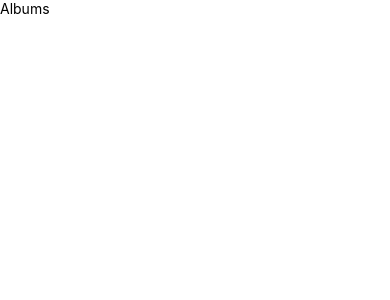
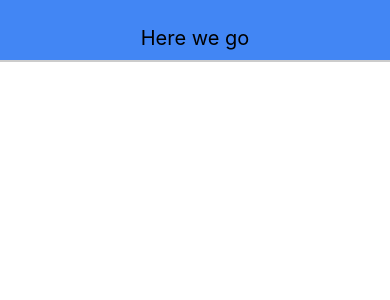
Before and after one commit to tommyeastman/reactNativeUdemy, a React Native app: screen / in a window 390 px wide. Shown: the top 300 px of the page. Built offline with nearby package versions, Linux system fonts and the light colour scheme.

Commit message:
Styled header and used props to make it's displayed text dynamic.

```diff
--- a/App.js
+++ b/App.js
@@ -7,7 +7,7 @@
 export default class App extends React.Component {
   render() {
     return (
-        <Header />
+        <Header headerText={'Here we go'} />
     );
   }
 }
--- a/src/components/header.js
+++ b/src/components/header.js
@@ -1,10 +1,33 @@
 //import libraries for making a component
 import React from 'react';
-import { Text } from 'react-native';
+import { Text, View } from 'react-native';
 
 //define component
-const Header = () => {
-    return <Text>Albums</Text>;
+const Header = (props) => {
+    const { textStyle, viewStyle } = styles;
+    return (
+        <View style={viewStyle}>
+            <Text style={textStyle}>{props.headerText}</Text>
+        </View>
+    );
+};
+
+const styles = {
+    viewStyle: {
+        backgroundColor: '#4286f4',
+        justifyContent: 'center',
+        alignItems: 'center',
+        height: 60,
+        paddingTop: 15,
+        shadowColor: '#000',
+        shadowOffset: { width: 0, height: 2, },
+        shadowOpacity: 0.2,
+        elevation: 2,
+        position: 'relative'
+    },
+    textStyle: {
+        fontSize: 20
+    }
 };
 
 //make the component available to other parts of the app
```
Also changed, not shown: 1 other file (tests, documents, lock files or other folders).
